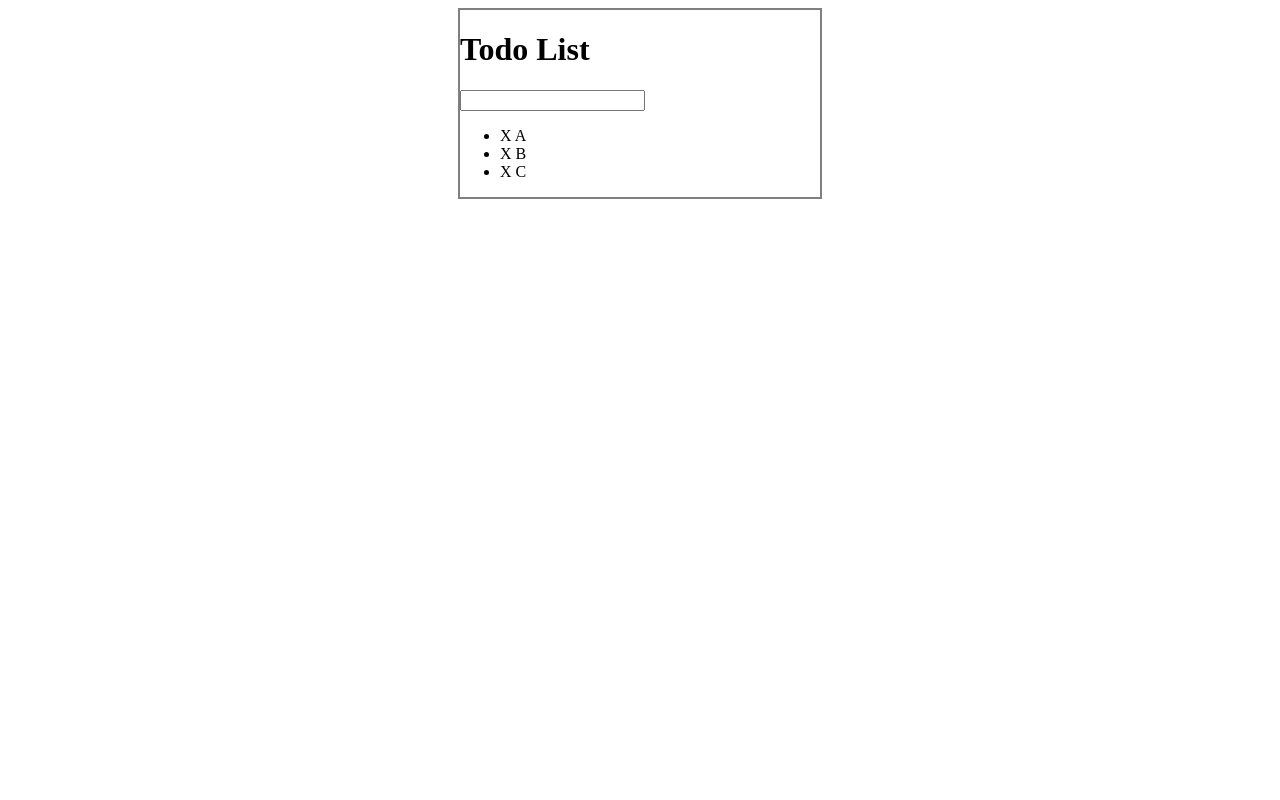
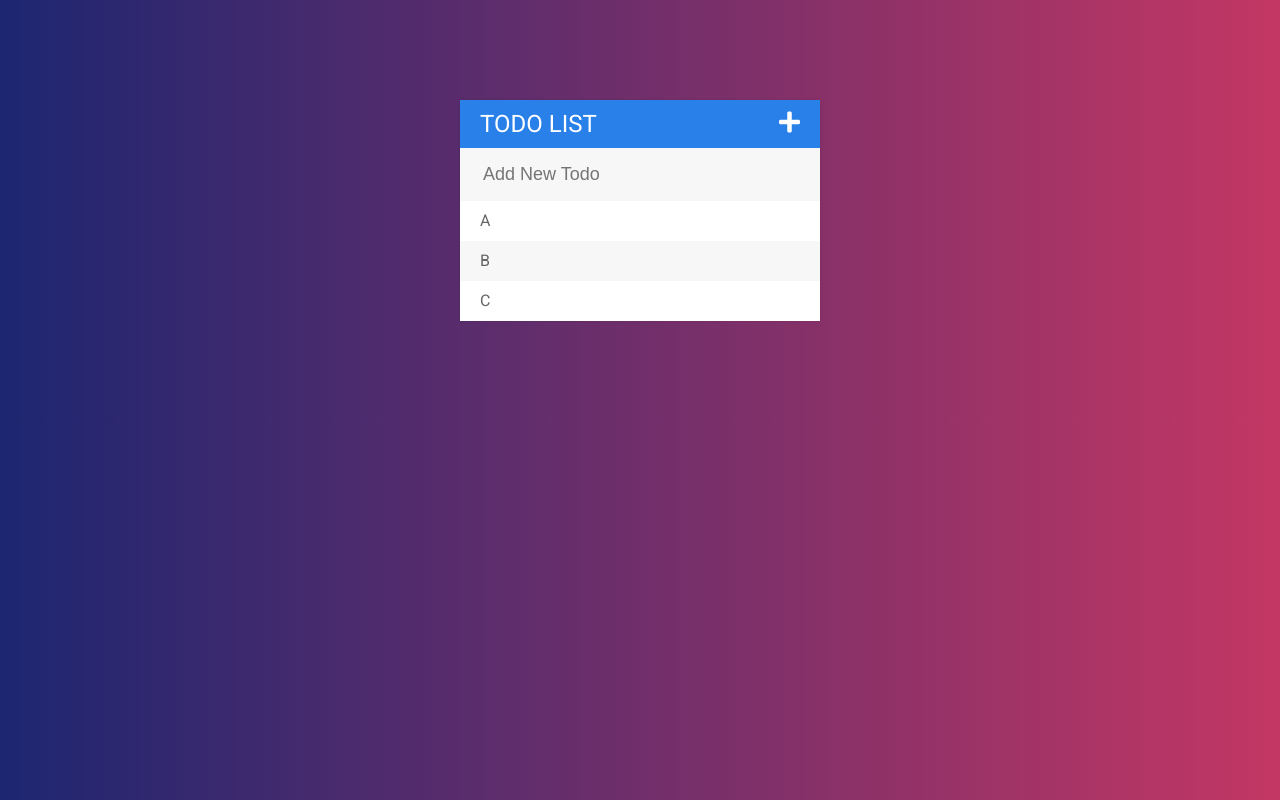
Before and after one commit to Prakhar-FF13/Web-Developement, a plain HTML site: page TodoList using JQuery/index.html in a window 1280 px wide. Drawn offline with Linux system fonts and the light colour scheme.

Commit message:
Styling the TodoList using FontAwesome and CSS and CSS Animations.

```diff
--- a/TodoList using JQuery/assets/css/todos.css
+++ b/TodoList using JQuery/assets/css/todos.css
@@ -1,7 +1,78 @@
+h1 {
+	background-color: #2980e9;
+	color: white;
+	margin: 0;
+	padding: 10px 20px;
+	text-transform: uppercase;
+	font-size: 24px;
+	font-weight: normal;
+}
+
+.fa-plus {
+	float: right;
+}
+
+ul {
+	list-style: none;
+	margin: 0;
+	padding: 0;
+}
+
+body {
+	font-family: Roboto;
+	background: #C33764;
+	background: -webkit-linear-gradient(to right, #1D2671, #C33764);
+	background: linear-gradient(to right, #1D2671, #C33764);
+
+}
+
+li {
+	background-color: #fff;
+	height: 40px;
+	line-height: 40px;
+	color: #666;
+}
+
+input {
+	font-size: 18px;
+	color: #2980e9;
+	background-color: #f7f7f7f7;
+	width: 100%;
+	padding: 13px 13px 13px 20px;
+	box-sizing: border-box;
+	border: 3px solid rgb(0,0,0,0);
+}
+
+input:focus {
+	background-color: #fff;
+	border: 3px solid #2980e9;
+	outline: none;
+}
+li:nth-child(2n) {
+	background-color: #f7f7f7f7;
+}
+
+span {
+	background-color: #e74c3c;
+	height: 40px;
+	margin-right: 20px;
+	text-align: center;
+	color: white;
+	opacity: 0;
+	width: 0px;
+	display: inline-block;
+}
+
+li:hover span {
+	opacity: 1.0;
+	width: 40px;
+	transition: 0.2s linear;
+}
 #container {
-	border: 2px solid grey;
+	box-shadow: 0 0 3px rgba(0,0,0,0.1);
 	width: 360px;
-	margin: 0 auto;
+	margin: 100px auto;
+	background-color: #f7f7f7f7;
 }
 
 .completed {
--- a/TodoList using JQuery/assets/js/todos.js
+++ b/TodoList using JQuery/assets/js/todos.js
@@ -13,6 +13,10 @@ $("input[type='text']").keypress(function(event){
 	if(event.which == 13){
 		var todotext = $(this).val();
 		$(this).val("");
-		$("ul").append("<li><span>X </span>" + todotext + "</li>");
+		$("ul").append("<li><span><i class='fa fa-trash'></i> </span>" + todotext + "</li>");
 	}
 });
+
+$(".fa-plus").click(function(){
+	$("input[type='text']").fadeToggle();
+});
--- a/TodoList using JQuery/index.html
+++ b/TodoList using JQuery/index.html
@@ -3,16 +3,18 @@
 <head>
 	<title>Todo List</title>
 	<link rel="stylesheet" type="text/css" href="assets/css/todos.css">
+	<link href="https://fonts.googleapis.com/css?family=Roboto" rel="stylesheet">
+	<link rel="stylesheet" href="https://use.fontawesome.com/releases/v5.0.13/css/all.css" integrity="sha384-DNOHZ68U8hZfKXOrtjWvjxusGo9WQnrNx2sqG0tfsghAvtVlRW3tvkXWZh58N9jp" crossorigin="anonymous">
 	<script type="text/javascript" src="assets/js/lib/jquery-3.3.1.min.js"></script>
 </head>
 <body>
 <div id="container">
-	<h1>Todo List</h1>
-	<input type="text">
+	<h1>Todo List <i class="fa fa-plus"></i></h1>
+	<input type="text" placeholder="Add New Todo">
 	<ul>
-		<li><span>X </span>A</li>
-		<li><span>X </span>B</li>
-		<li><span>X </span>C</li>
+		<li><span><i class="fa fa-trash"></i> </span>A</li>
+		<li><span><i class="fa fa-trash"></i> </span>B</li>
+		<li><span><i class="fa fa-trash"></i> </span>C</li>
 	</ul>
 </div>
 <script type="text/javascript" src="assets/js/todos.js"></script>
```
